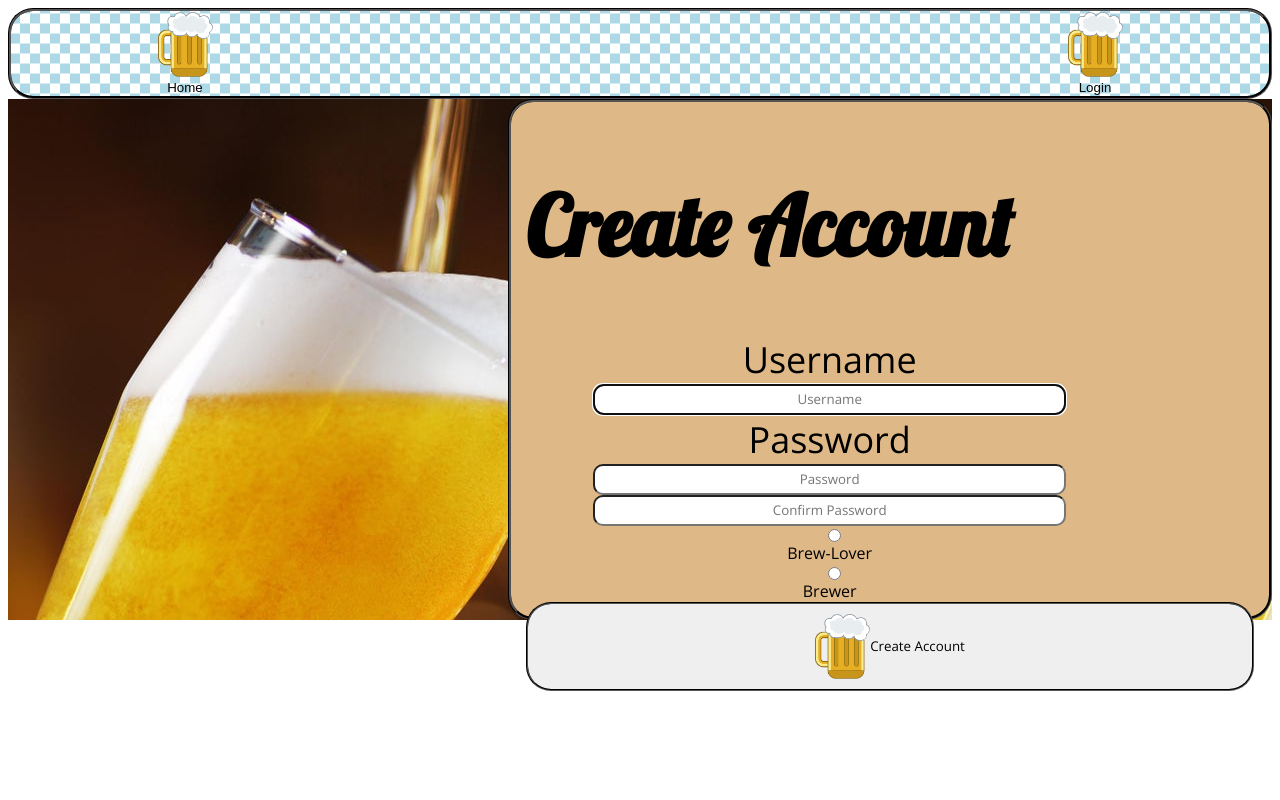
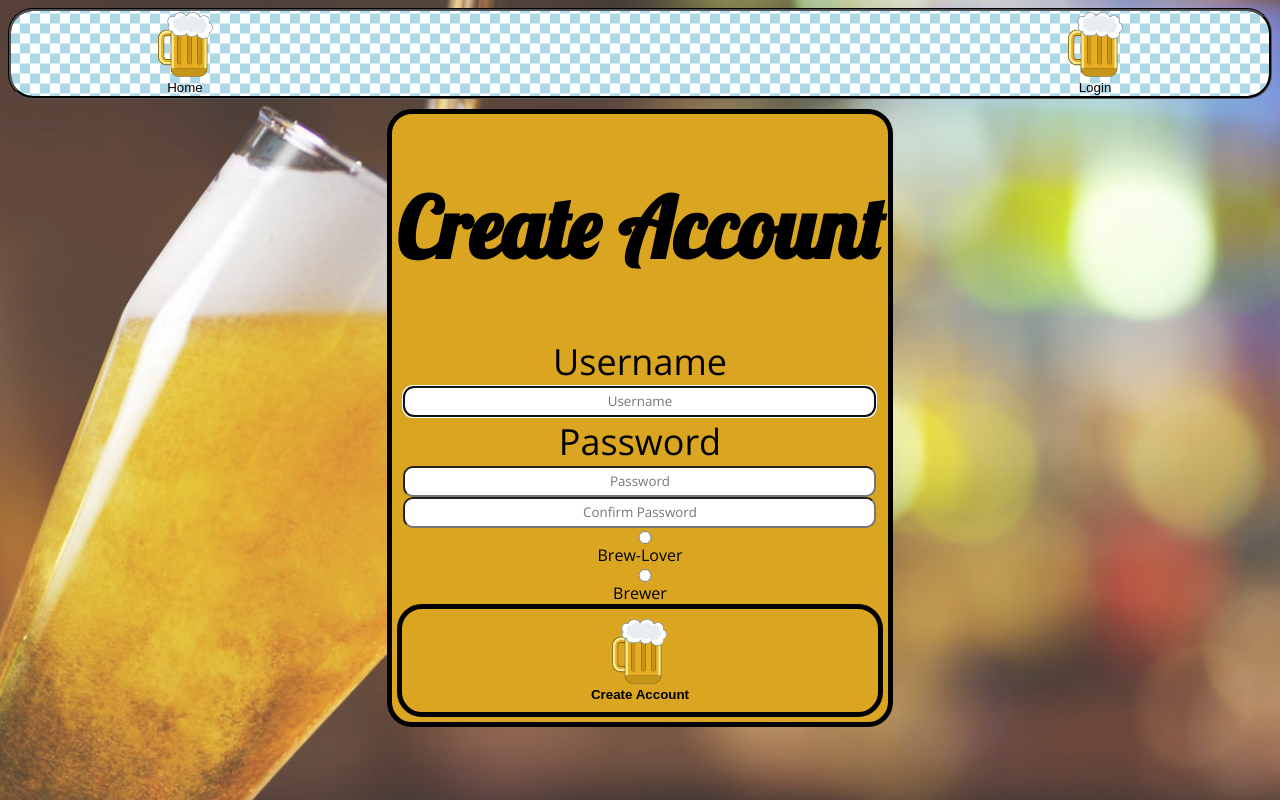
Before and after one commit to khawes187/Breernoculars, a Vue app in the folder vue/: page /register in a window 1280 px wide. Built offline with nearby package versions, Linux system fonts and the light colour scheme.

Commit message:
final css touches, it's so prettty now y'all!

```diff
--- a/vue/src/components/IndividualBrewery.vue
+++ b/vue/src/components/IndividualBrewery.vue
@@ -132,7 +132,6 @@ export default {
     transparent);
 }
 #i-b-generalInfo{
-  /* display: grid;  */
   margin-left: 10px;
   width: 40%;
   padding-left: 50px;
@@ -164,7 +163,6 @@ export default {
   grid-area: webside;
 }
 #i-b-address{
-  /* display: grid; */
   background-color: goldenrod;
   color: black;
   display: inline-block;
@@ -222,17 +220,6 @@ export default {
   background-color: goldenrod;
   color: black;
   width: 40%;
-
-  /* display: inline-block;
-  text-align: center;
- grid-template-columns: auto auto;
-   grid-template-areas:
-    "name name"
-    "photo photo"
-    "type type"
-    "abv abv"
-    "description description"
-    "seasonal seasonal"; */
 }
 #i-b-beer-name{
   background-color: goldenrod;
@@ -250,10 +237,8 @@ export default {
   width: 400px;
   height: 200px;
   display: block;
-    margin-left: auto;
-    margin-right: auto
-  /* display: grid;
-  grid-area: photo; */
+  margin-left: auto;
+  margin-right: auto
 }
 #i-b-beer-type{
   text-align: center;
@@ -297,13 +282,7 @@ export default {
   background-color: goldenrod;
   padding: 10px;
 }
-/* #i-b-photo-holder span {
-    position: absolute;
-    left: 0;
-    bottom: 0;
-    width: 100%;
-    background: goldenrod;
-} */
+
 #i-b-brewery-photo {
   border-radius: 25px;
   object-fit:inherit;
--- a/vue/src/views/Register.vue
+++ b/vue/src/views/Register.vue
@@ -1,7 +1,7 @@
 <template>
 <body class="body" content="width=device-width, initial-scale=1.0">
   <div id="imageAndText">
-  <!-- <img class="backgroundimage" src="../images/registerpage.jpg" width="100%" height="100%" alt="Beer pouring from a tap"> -->
+  <img class="backgroundimage" src="../images/registerpage.jpg" width="100%" height="100%" alt="Beer pouring from a tap">
   <div id="register" class="text-center">
     <form class="form-register" @submit.prevent="register">
       <h1 class="h3 mb-3 font-weight-normal">Create Account</h1>
@@ -133,54 +133,39 @@ export default {
 </script>
 
 <style scoped>
-#imageAndText{
-  align-content: center;
-  /* position:relative; */
-}
-.backgroundimage {
+
+.backgroundimage{
+  margin: 0;
   min-height: 100%;
   min-width: 1024px;
   width:100%;
   height: auto;
-  position:relative;
+  position: fixed;
   top: 0;
   left: 0;
-  opacity: 0.9;
+  opacity: 0.8;
   z-index: -1;
-  border-style: groove;
-  border-radius: 25px;
-  border-color: black;
-  margin: 0;
-  padding: 0;
 }
 
 #register.text-center {
-  margin-left: 500px;
-  /* margin-right: 40px;
-   */display: grid;
-  position: relative;
-  /* top: 50%;
-  left: 60%; */
-  padding: 15px;
-  background: burlywood;
+  display:flex;
+  justify-content: center;
+  margin: 10px;
+  margin-left: auto;
+  margin-right: auto;
+  width:max-content;
+  border-style: solid;
+  border-width:thick;
+  border-color: black;
   border-radius: 25px;
-  border-color: black;
-  border-style: groove;
- /*  transform: translate(-50%, -50%); */
-  grid-template-columns: auto auto;
-  grid-template-areas:
-    "createAccount createAccount"
-    "loginName loginName"
-    "passwordInput passwordInput"
-    "brewLover brewer"
-    "button button";
+  background-color: goldenrod;
+  padding: 5px;
 }
 
 h1 {
   font-family: 'Lobster', cursive;
   font-size: 84px;
   grid-area: createAccount;
-  /* display: inline; taking this our makes the text centered*/
 }
 
 label.sr-only-un {
@@ -258,41 +243,17 @@ label.brewer{
   grid-area: brewer;
 }
  button {
+  border-style: solid;
+  border-width:thick;
+  border-color: black;
   border-radius: 25px;
-  border-color: black;
-  border-style: groove;
-  text-align:center;
-  display:flex;
-  flex-direction:row;
-  align-items:center;
-  justify-content:center;
-  vertical-align: top;
+  background-color: goldenrod;
+  padding: 10px;
+  border-radius: 25px;
+  font-weight: bold;
   width: 100%;
-  padding: 10px;
-  font-family: 'Open Sans', sans-serif;
-  grid-area: button;
-  position: absolute;
-  /* margin: 0;
+ }
 
-  top: -325%;
-  left: 50%;
-  -ms-transform: translate(-50%, -50%);
-  transform: translate(-50%, -50%); */
-}
-
-/* input:active {
-  width: auto;
-}
-
-input:focus {
-  min-width: 200px
-} */
-.body {
-    margin: 0;
-    background-image: url(../images/registerpage.jpg);
-    height:100%;
-    width:100%;
-}
 @media screen and (max-width: 450px) {
   .template {
     grid-template-areas:
```
